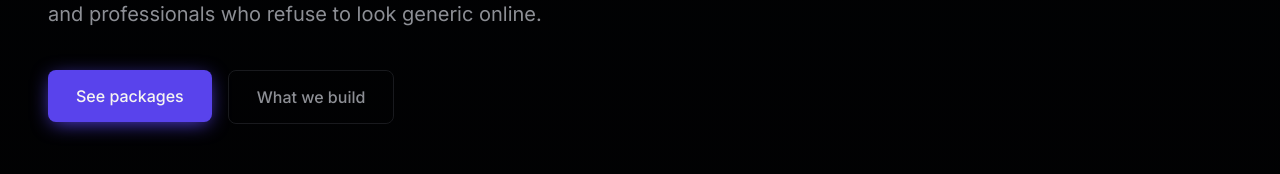
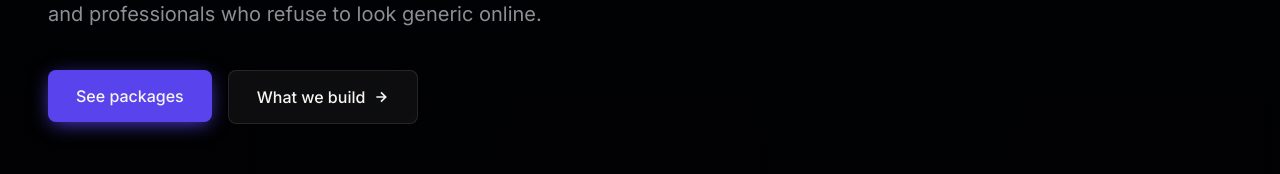
Before and after one commit to Planicle-labs/Planicle-Website, a Next.js app: page / in a window 1280 px wide. Shown: the part 564-738 px from the top of the page. Built offline with nearby package versions, Linux system fonts and the light colour scheme.

Commit message:
minor fixes

```diff
--- a/src/components/Cta.tsx
+++ b/src/components/Cta.tsx
@@ -143,7 +143,7 @@ export function Cta() {
           </motion.p>
           <motion.a
             style={{ opacity: btnOpacity, y: btnY }}
-            href="https://wa.me/919876543210"
+            href="https://wa.me/917678455973?text=Hi%2C%20I%20want%20a%20website"
             target="_blank"
             rel="noopener noreferrer"
             className="group inline-flex items-center justify-center gap-3 px-10 py-4 text-sm uppercase tracking-[0.05em] font-bold text-accent-foreground bg-accent rounded-full transition-all duration-300 ease-out-quint hover:scale-105 shadow-[0_0_32px_-8px_var(--color-accent)]"
--- a/src/components/Footer.tsx
+++ b/src/components/Footer.tsx
@@ -53,7 +53,7 @@ export function Footer() {
               Connect
             </span>
             <a
-              href="https://wa.me/919876543210"
+              href="https://wa.me/917678455973?text=Hi%2C%20I%20want%20a%20website"
               target="_blank"
               rel="noopener noreferrer"
               className="text-sm text-text-secondary hover:text-accent transition-colors ease-out-quint"
@@ -61,17 +61,18 @@ export function Footer() {
               WhatsApp
             </a>
             <a
-              href="mailto:hello@planicle.com"
+              href="mailto:contact@planicle.com"
+              target="_top"
               className="text-sm text-text-secondary hover:text-accent transition-colors ease-out-quint"
             >
-              Email
+              contact@planicle.com
             </a>
-            <a
+            {/* <a
               href="#"
               className="text-sm text-text-secondary hover:text-accent transition-colors ease-out-quint"
             >
               LinkedIn
-            </a>
+            </a> */}
           </div>
         </div>
 
--- a/src/components/Hero.tsx
+++ b/src/components/Hero.tsx
@@ -92,9 +92,18 @@ export function Hero() {
             </a>
             <a
               href="#services"
-              className="inline-flex items-center justify-center px-7 py-3.5 font-medium text-text-secondary border border-border hover:border-foreground/30 hover:text-foreground rounded-lg transition-all duration-300 ease-out-quint"
+              className="group inline-flex items-center justify-center gap-2 px-7 py-3.5 font-medium text-foreground bg-white/5 backdrop-blur-md border border-white/10 rounded-lg transition-all duration-300 ease-out-quint hover:bg-white/10 hover:border-white/20 hover:-translate-y-0.5"
             >
               What we build
+              <svg
+                className="w-4 h-4 transition-transform duration-300 group-hover:translate-x-0.5"
+                viewBox="0 0 24 24"
+                fill="none"
+                stroke="currentColor"
+                strokeWidth="2.5"
+              >
+                <path d="M5 12h14M12 5l7 7-7 7" />
+              </svg>
             </a>
           </motion.div>
         </div>
--- a/src/components/Navbar.tsx
+++ b/src/components/Navbar.tsx
@@ -132,7 +132,9 @@ export function Navbar() {
 
         {/* Desktop CTA */}
         <motion.a
-          href="#cta"
+          href="https://wa.me/917678455973?text=Hi%2C%20I%20want%20a%20website"
+          target="_blank"
+          rel="noopener noreferrer"
           whileHover={{ scale: 1.05 }}
           whileTap={{ scale: 0.97 }}
           style={{
@@ -197,7 +199,9 @@ export function Navbar() {
                 </a>
               ))}
               <a
-                href="#cta"
+                href="https://wa.me/917678455973?text=Hi%2C%20I%20want%20a%20website"
+                target="_blank"
+                rel="noopener noreferrer"
                 onClick={() => setMobileOpen(false)}
                 className="mt-4 flex items-center justify-center px-5 py-3 text-sm font-bold text-accent-foreground bg-accent rounded-xl transition-all"
               >
--- a/src/components/Pricing.tsx
+++ b/src/components/Pricing.tsx
@@ -15,11 +15,11 @@ const plans = [
 		target: "Consultants, creators, personal brands.",
 		description: "Your digital business card, engineered to convert.",
 		features: [
-      "High-performance one-pager",
+			"High-performance website",
 			"Social proof integration",
 			"Lead capture system",
-      "Auto-reply setup",
-      "Delivered in 48 hours",
+			"Local SEO setup",
+			"Training included",
 		],
 		highlighted: false,
 		btnText: "Secure Slot",
@@ -30,10 +30,10 @@ const plans = [
 		target: "Clinics, agencies, local businesses.",
 		description: "The complete package to dominate your local market.",
 		features: [
-      "5-page content strategy",
+			"Multi-page content strategy",
 			"CMS integration (self-edit)",
 			"WhatsApp booking + CRM",
-      "Local SEO setup",
+			"SEO setup",
 			"1-hour training included",
 		],
 		highlighted: true,
@@ -78,22 +78,22 @@ function PricingCard({
 	const rotateX = useTransform(
 		scrollYProgress,
 		[0 + staggerDelay, 0.6 + staggerDelay],
-    prefersReduced ? [0, 0] : [-12, 0]
+		prefersReduced ? [0, 0] : [-12, 0],
 	);
 	const opacity = useTransform(
 		scrollYProgress,
 		[0 + staggerDelay, 0.5 + staggerDelay],
-    prefersReduced ? [1, 1] : [0, 1]
+		prefersReduced ? [1, 1] : [0, 1],
 	);
 	const y = useTransform(
 		scrollYProgress,
 		[0 + staggerDelay, 0.6 + staggerDelay],
-    prefersReduced ? [0, 0] : [40, plan.highlighted ? -6 : 0]
+		prefersReduced ? [0, 0] : [40, plan.highlighted ? -6 : 0],
 	);
 	const scale = useTransform(
 		scrollYProgress,
 		[0 + staggerDelay, 0.6 + staggerDelay],
-    prefersReduced ? [1, 1] : [0.96, 1]
+		prefersReduced ? [1, 1] : [0.96, 1],
 	);
 
 	return (
@@ -197,22 +197,22 @@ export function Pricing() {
 	const headerOpacity = useTransform(
 		scrollYProgress,
 		[0, 0.4],
-    prefersReduced ? [1, 1] : [0, 1]
+		prefersReduced ? [1, 1] : [0, 1],
 	);
 	const headerY = useTransform(
 		scrollYProgress,
 		[0, 0.4],
-    prefersReduced ? [0, 0] : [30, 0]
+		prefersReduced ? [0, 0] : [30, 0],
 	);
 	const subOpacity = useTransform(
 		scrollYProgress,
 		[0.1, 0.5],
-    prefersReduced ? [1, 1] : [0, 1]
+		prefersReduced ? [1, 1] : [0, 1],
 	);
 	const subY = useTransform(
 		scrollYProgress,
 		[0.1, 0.5],
-    prefersReduced ? [0, 0] : [20, 0]
+		prefersReduced ? [0, 0] : [20, 0],
 	);
 
 	return (
@@ -228,7 +228,9 @@ export function Pricing() {
 						<h2 className="font-display text-4xl md:text-6xl font-bold tracking-tight leading-[1.05]">
 							Transparent
 							<br />
-              <span className="text-text-secondary">pricing.</span>
+							<span className="text-text-secondary">
+								pricing.
+							</span>
 						</h2>
 					</motion.div>
 
@@ -237,12 +239,13 @@ export function Pricing() {
 						className="flex flex-col gap-6 lg:pt-3"
 					>
 						<p className="text-text-secondary text-lg leading-relaxed max-w-lg">
-              No monthly rent. You own the code. We build it, hand over the
-              keys. Zero lock-in.
+							No monthly rent. You own the code. We build it, hand
+							over the keys. Zero lock-in.
 						</p>
 						<p className="text-text-tertiary text-sm max-w-md">
-              Validate the idea first, scale when the revenue hits. These
-              packages get you to proof of concept fast.
+							Validate the idea first, scale when the revenue
+							hits. These packages get you to proof of concept
+							fast.
 						</p>
 					</motion.div>
 				</div>
@@ -251,7 +254,11 @@ export function Pricing() {
 				<div className="perspective-container">
 					<div className="grid grid-cols-1 md:grid-cols-3 gap-px bg-border/50">
 						{plans.map((plan, index) => (
-              <PricingCard key={plan.name} plan={plan} index={index} />
+							<PricingCard
+								key={plan.name}
+								plan={plan}
+								index={index}
+							/>
 						))}
 					</div>
 				</div>
```
Lines whose indentation alone changed are shown as unchanged.
